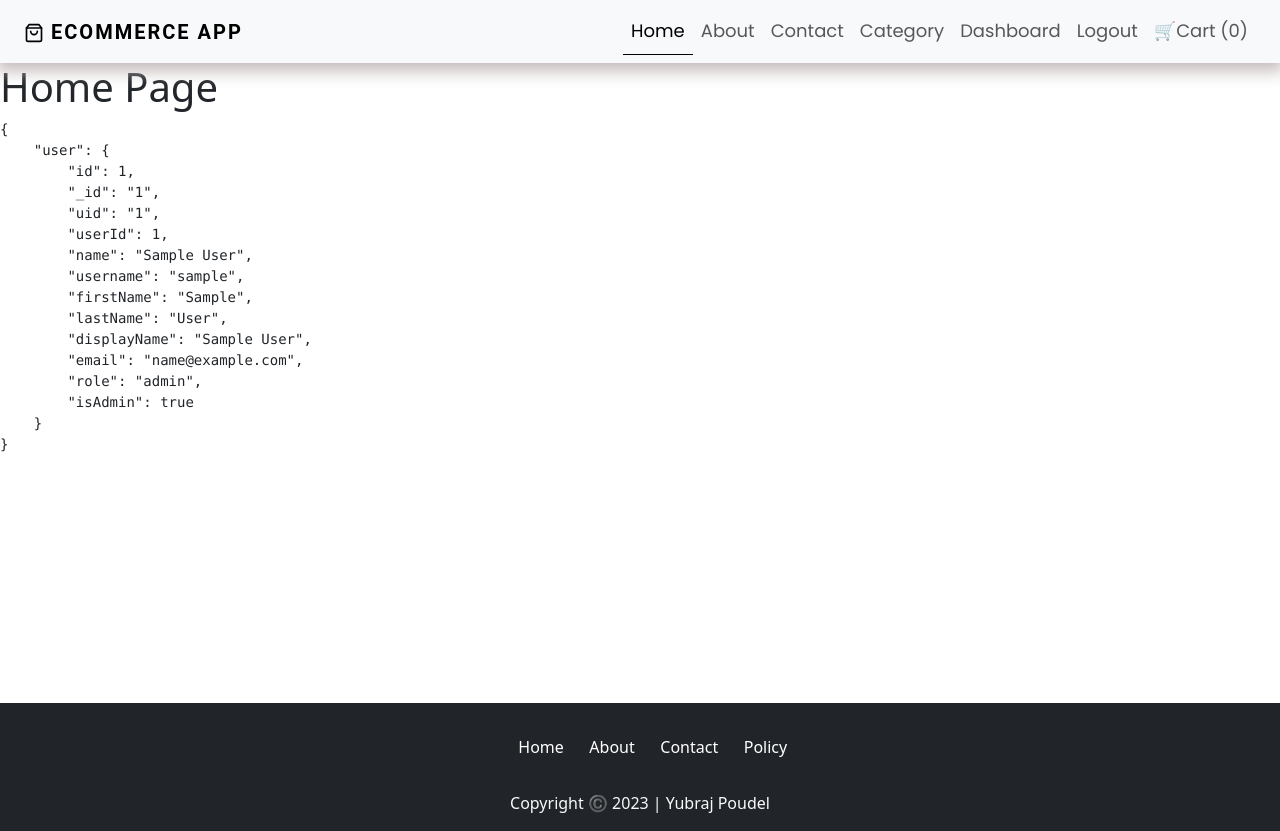
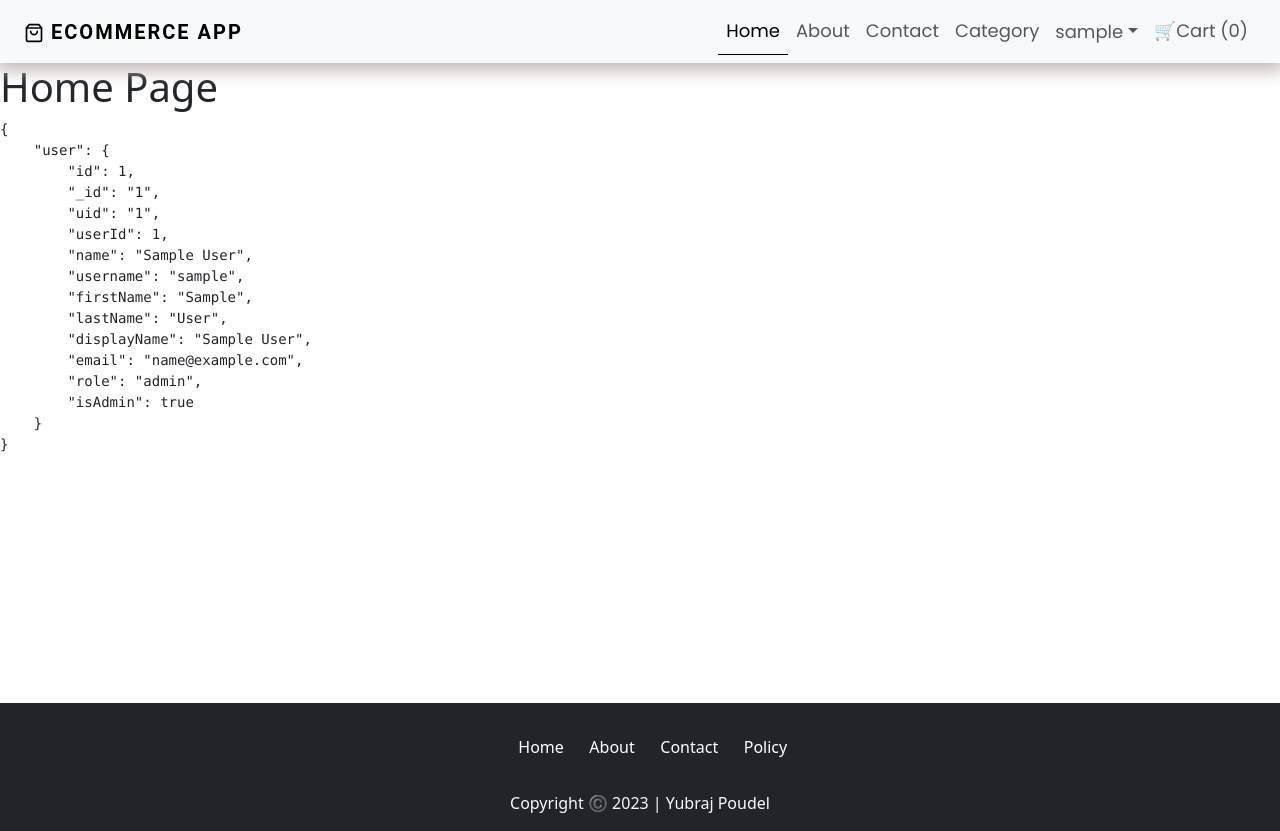
Before and after one commit to imyubraz/mern_ecommerce_frontend, a React (Create React App) app: page / in a window 1280 px wide. Built offline with nearby package versions, Linux system fonts and the light colour scheme; sample sign-in values are in the browser's storage.

Commit message:
Tweaking navbar: showing logged in user's username with dashboard & logout dropdown options

```diff
--- a/src/components/layout/Header.js
+++ b/src/components/layout/Header.js
@@ -54,6 +54,14 @@ const Header = () => {
                                 ) : (
 
                                     <>
+                                        <div className="collapse navbar-collapse" id="navbarNavDarkDropdown">
+                                            <ul className="navbar-nav">
+                                                <li className="nav-item dropdown">
+                                                    <Link className="nav-link dropdown-toggle" role="button" data-bs-toggle="dropdown" aria-expanded="false">
+                                                        {/* getting username from auth context */}
+                                                        {auth?.user?.username}
+                                                    </Link>
+                                                    <ul className="dropdown-menu dropdown-menu-light">
                                                         <li className="nav-item">
                                                             <NavLink to="/dashboard" className="nav-link" aria-current="page" >Dashboard</NavLink>
                                                         </li>
@@ -61,6 +69,10 @@ const Header = () => {
                                                             {/* <NavLink onClick={handleLogout} to="/login" className="nav-link" >Logout</NavLink> */}
                                                             <NavLink to="/logout" className="nav-link" >Logout</NavLink>
                                                         </li>
+                                                    </ul>
+                                                </li>
+                                            </ul>
+                                        </div>
                                     </>
                                 )
                             }
```
Lines whose indentation alone changed are shown as unchanged.
